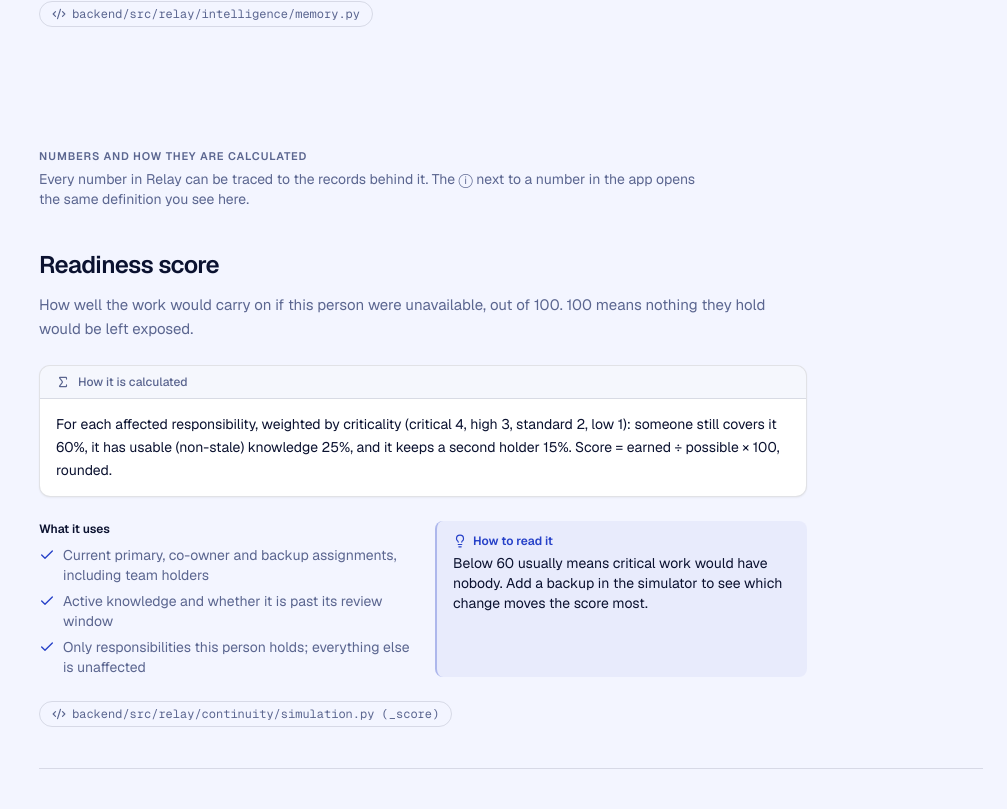
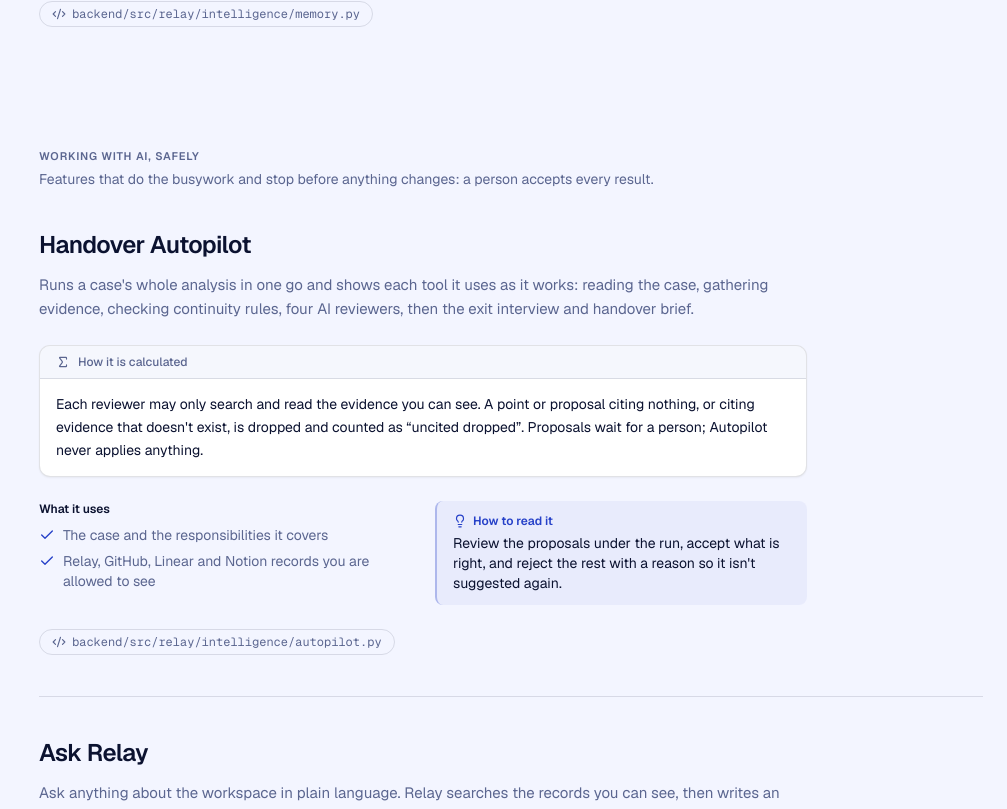
Before and after one commit to prasadbhalerao1/CodersInPune, a Next.js app in the folder frontend/: page /docs in a window 1280 px wide. Shown: the part 1828-2637 px from the top of the page, without its empty margins (273-1280 px from the left). Built offline with nearby package versions, Linux system fonts and the light colour scheme; no server answers; what @workos-inc/authkit-nextjs would draw is missing.

Commit message:
docs: update docs

```diff
--- a/frontend/src/app/docs/page.tsx
+++ b/frontend/src/app/docs/page.tsx
@@ -30,6 +30,12 @@ const GROUPS: { title: string; intro: string; keys: ExplainKey[] }[] = [
     keys: ["copilot", "simulation", "memory_replay"],
   },
   {
+    title: "Working with AI, safely",
+    intro:
+      "Features that do the busywork and stop before anything changes: a person accepts every result.",
+    keys: ["autopilot", "ask_relay", "meetings", "decision_log", "continuation_plan"],
+  },
+  {
     title: "Numbers and how they are calculated",
     intro:
       "Every number in Relay can be traced to the records behind it. The ⓘ next to a number in the app opens the same definition you see here.",
@@ -42,6 +48,7 @@ const GROUPS: { title: string; intro: string; keys: ExplainKey[] }[] = [
       "key_person",
       "freshness",
       "follow_through",
+      "expertise",
     ],
   },
   {
```
Also changed, not shown: 2 other files (tests, documents, lock files or other folders).
